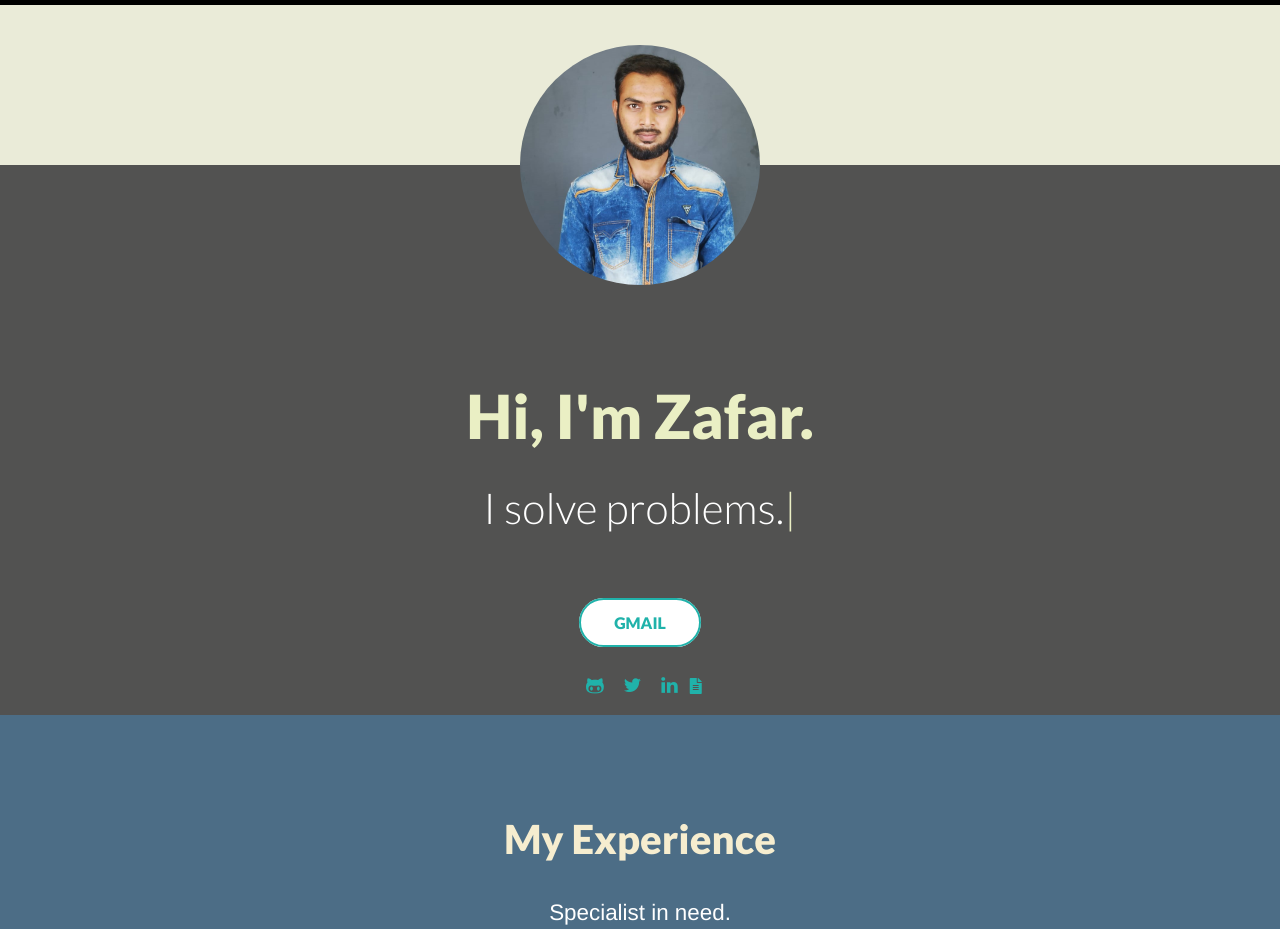
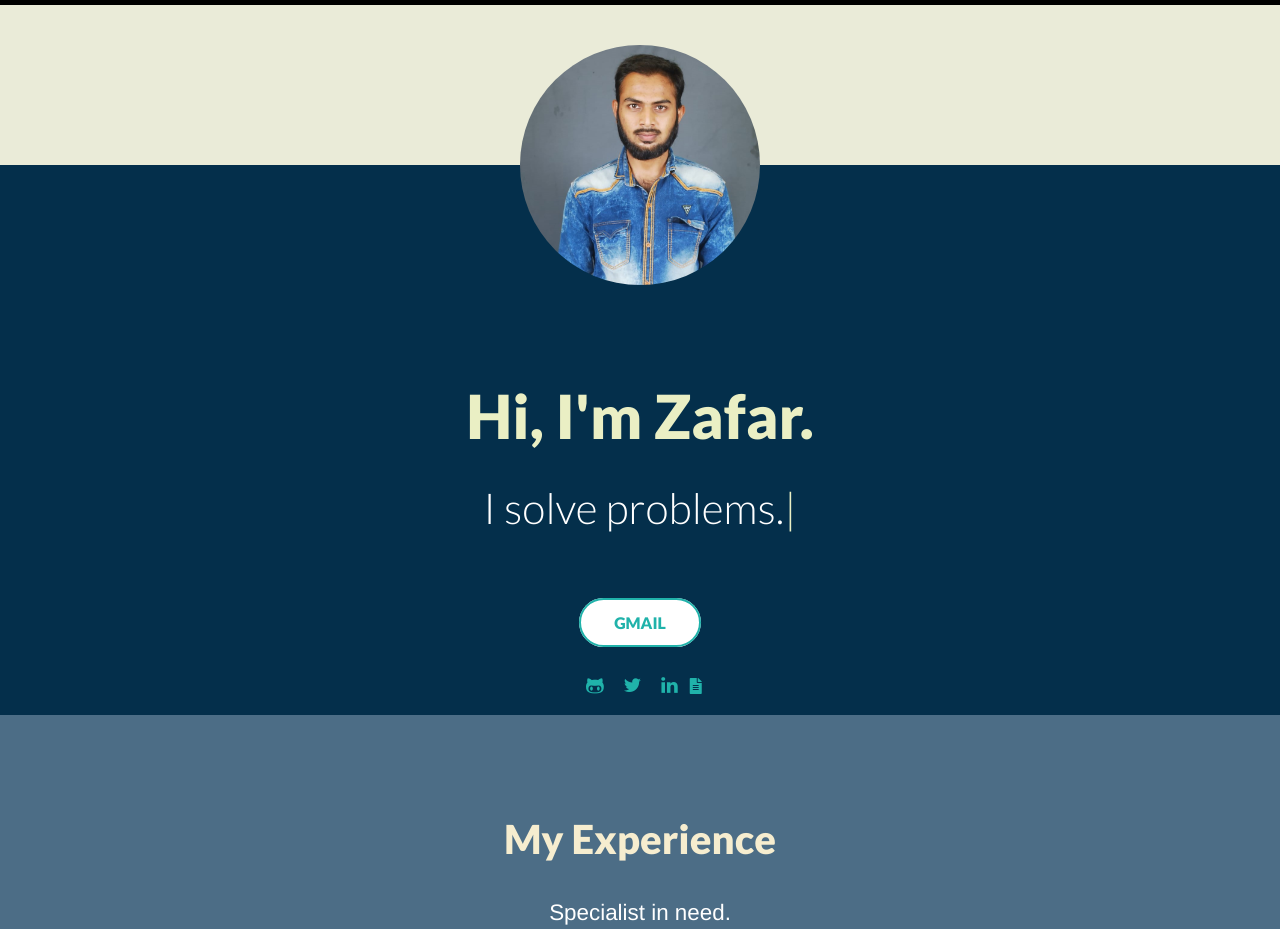
Before and after one commit to zafar26/zafar, a PHP site: page / in a window 1280 px wide. Shown: the top 929 px of the page. Run offline with PHP 8.4, Linux system fonts and the light colour scheme.

Commit message:
last commit

```diff
--- a/assets/styles/styles.css
+++ b/assets/styles/styles.css
@@ -70,7 +70,7 @@ h1, h2, h3, h4, h5, h6 {
 
 #about {
 		margin-top: 10em;
-		background-color: #525251;
+		background-color: #042f4b;
 		padding-bottom: 1em;
 }
 
```
